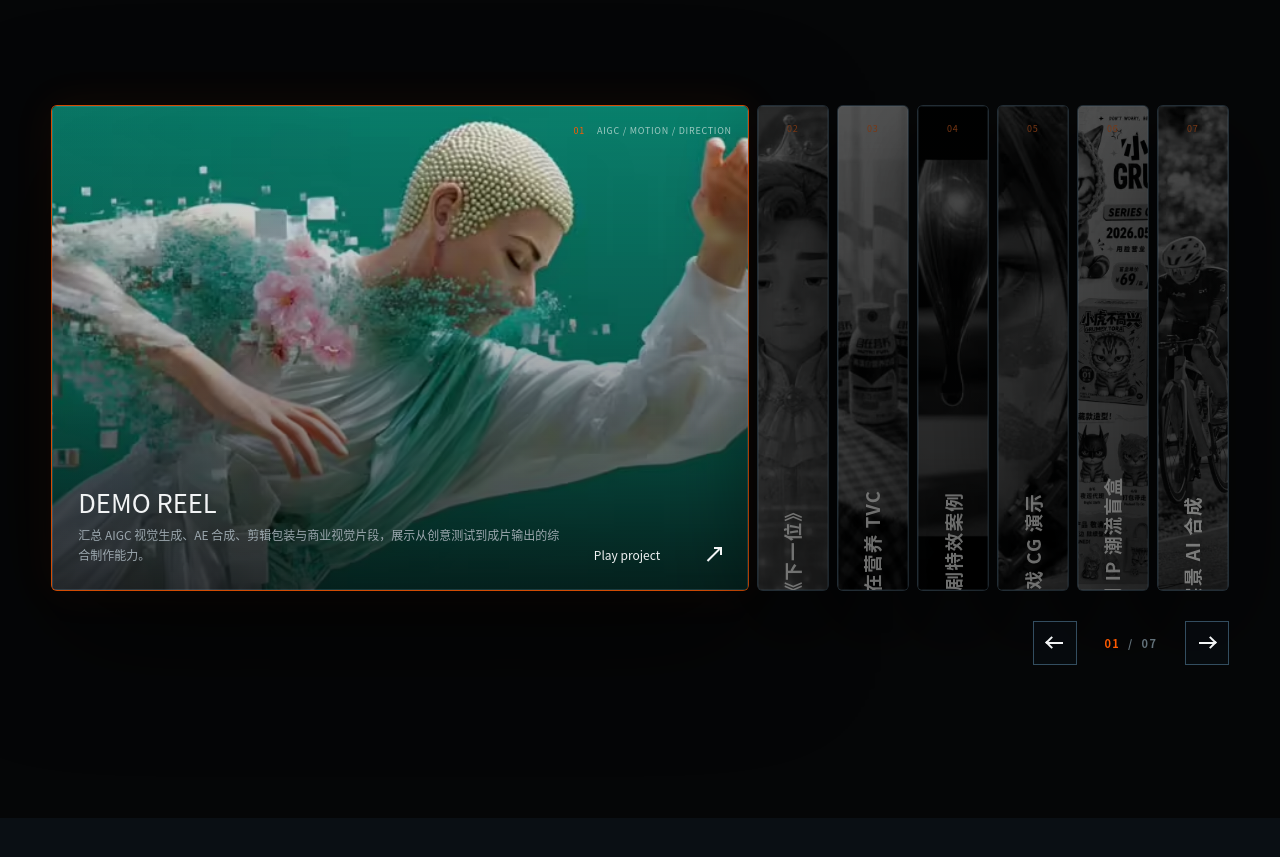
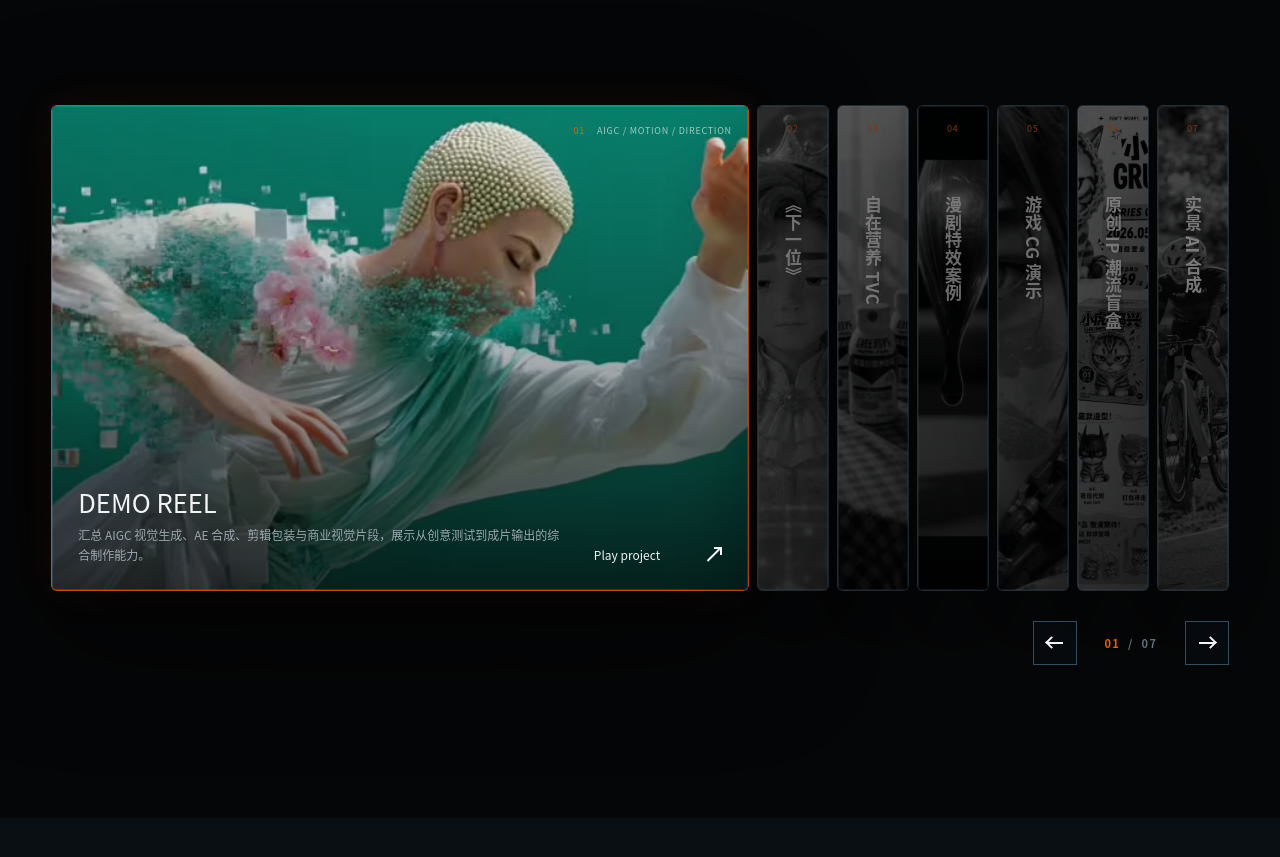
Before and after one commit to gyxgcgyx777-sudo/gyx-ai-portfolio, a React (Vite) app: page / in a window 1280 px wide. Shown: the part 3430-4287 px from the top of the page. Built offline with nearby package versions, Linux system fonts and the light colour scheme.

Commit message:
Fix accordion vertical titles

```diff
--- a/styles.css
+++ b/styles.css
@@ -981,20 +981,22 @@
   .project-accordion-card:not(.is-active)::before {
     position: absolute;
     z-index: 2;
+    top: clamp(74px, 7vw, 112px);
     right: 50%;
-    bottom: 28px;
-    width: max-content;
-    max-width: 320px;
+    bottom: 30px;
+    display: block;
+    overflow: hidden;
+    max-height: calc(100% - 128px);
     color: rgba(246, 248, 245, 0.82);
     content: attr(data-title);
-    font-size: clamp(18px, 1.45vw, 26px);
+    font-size: clamp(17px, 1.25vw, 24px);
     font-weight: 600;
-    letter-spacing: 0.06em;
+    letter-spacing: 0.04em;
     line-height: 1.2;
     text-shadow: 0 10px 28px rgba(0, 0, 0, 0.52);
-    transform: translateX(50%) rotate(-90deg);
-    transform-origin: center;
-    white-space: nowrap;
+    transform: translateX(50%);
+    writing-mode: vertical-rl;
+    text-orientation: mixed;
     pointer-events: none;
     transition:
       opacity 420ms ease,
```
